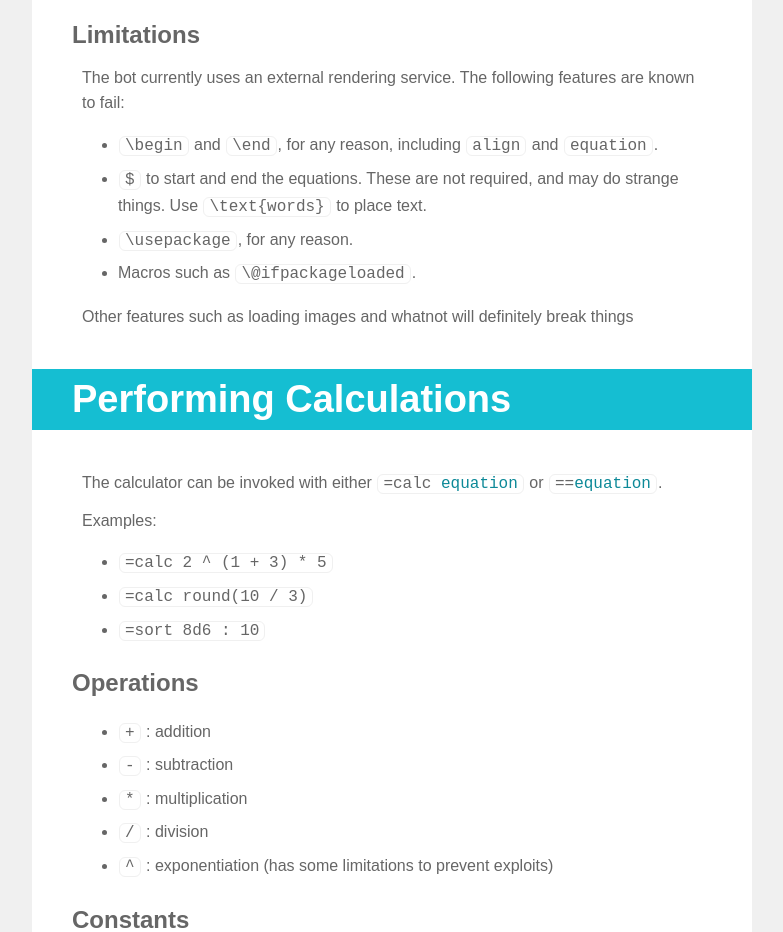
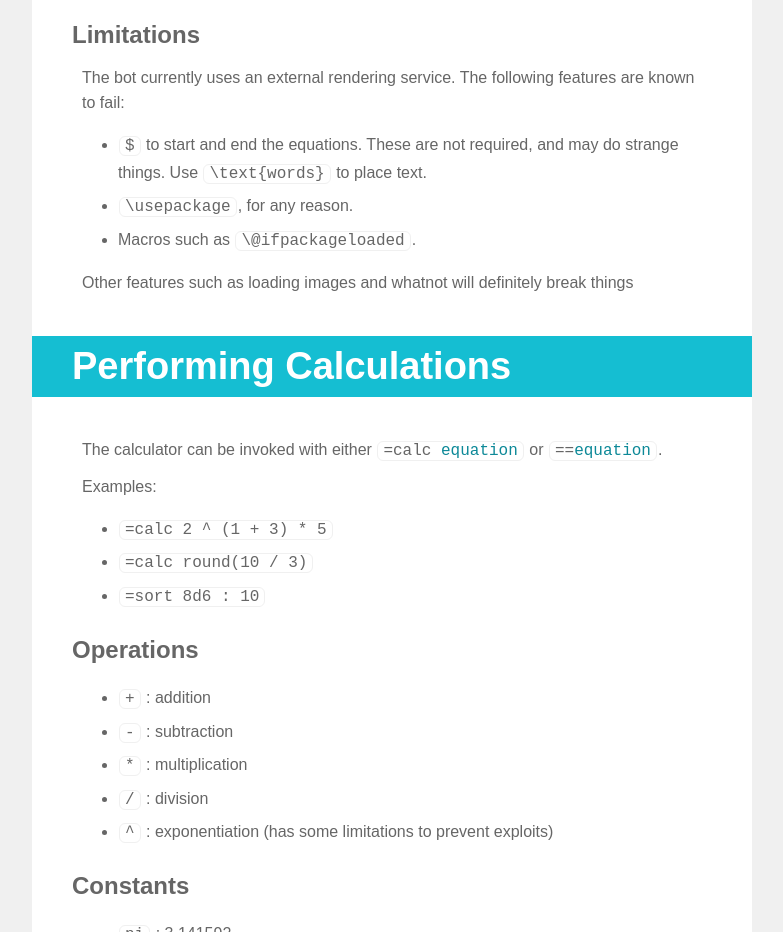
Before and after one commit to DXsmiley/mathbot, a plain HTML site: page index.html in a window 1280 px wide. Shown: the part 2280-3212 px from the top of the page, without its empty margins (248-1031 px from the left). Drawn offline with Linux system fonts and the light colour scheme; a web font is replaced by a local one.

Commit message:
Remove warning about begin and end latex commands.

```diff
--- a/index.html
+++ b/index.html
@@ -111,7 +111,6 @@
 
                     <p>The bot currently uses an external rendering service. The following features are known to fail:</p>
                     <ul>
-                        <li><code>\begin</code> and <code>\end</code>, for any reason, including <code>align</code> and <code>equation</code>.</li>
                         <li><code>$</code> to start and end the equations. These are not required, and may do strange things. Use <code>\text{words}</code> to place text.</li>
                         <li><code>\usepackage</code>, for any reason.</li>
                         <li>Macros such as <code>\@ifpackageloaded</code>.</li>
```
